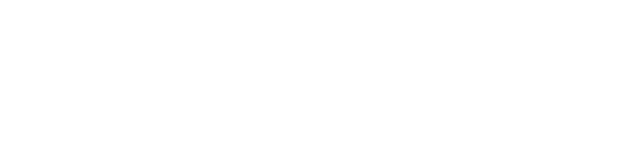
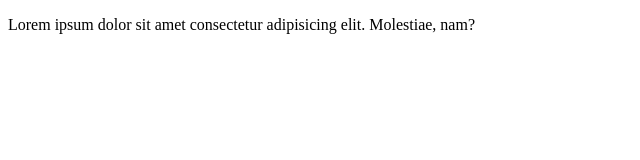
Before and after one commit to MariannaPS/marianna-sosa, a plain HTML site: page index.html in a window 1280 px wide. Shown: the whole page, without its empty margins (0-640 px from the left). Drawn offline with Linux system fonts and the light colour scheme.

Commit message:
marianna creo la rama y el parrafo

```diff
--- a/index.html
+++ b/index.html
@@ -7,6 +7,6 @@
     <title>Document</title>
 </head>
 <body>
-
+    <p>Lorem ipsum dolor sit amet consectetur adipisicing elit. Molestiae, nam?</p>
 </body>
 </html>
```
